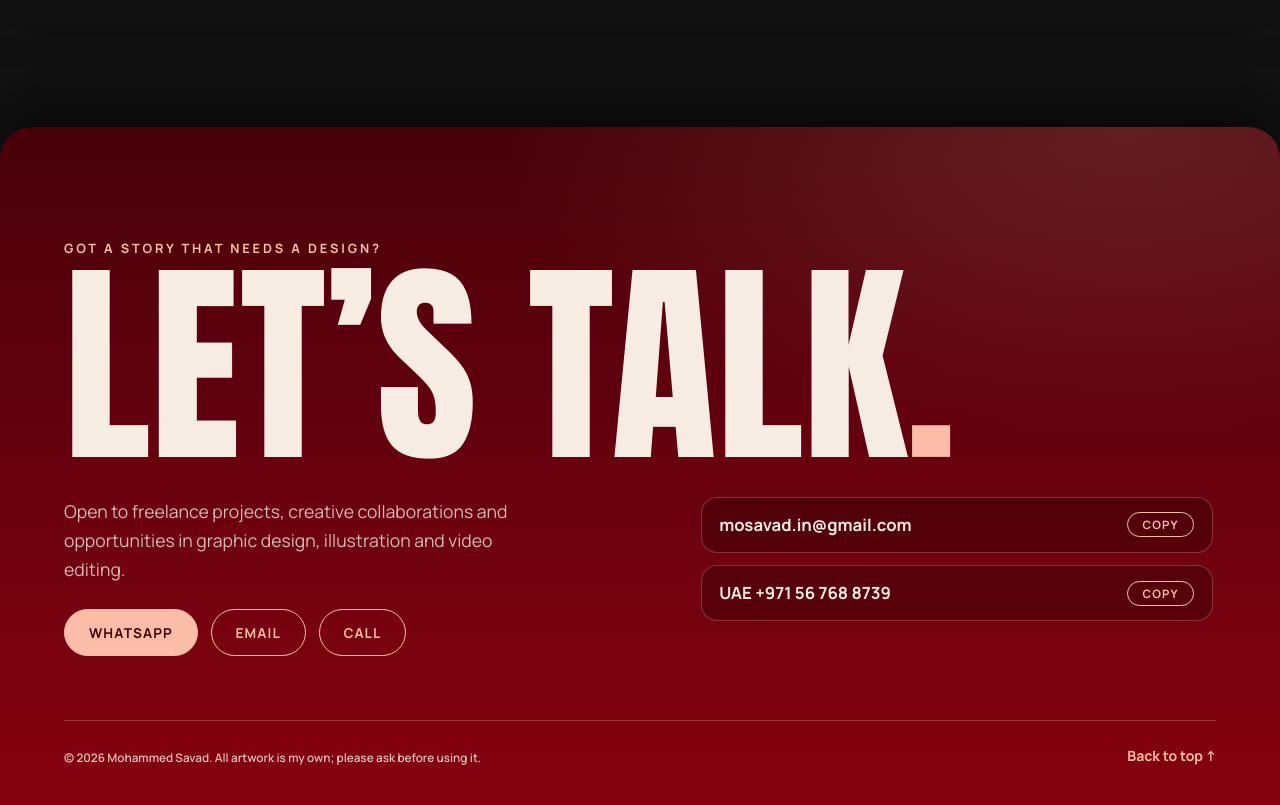
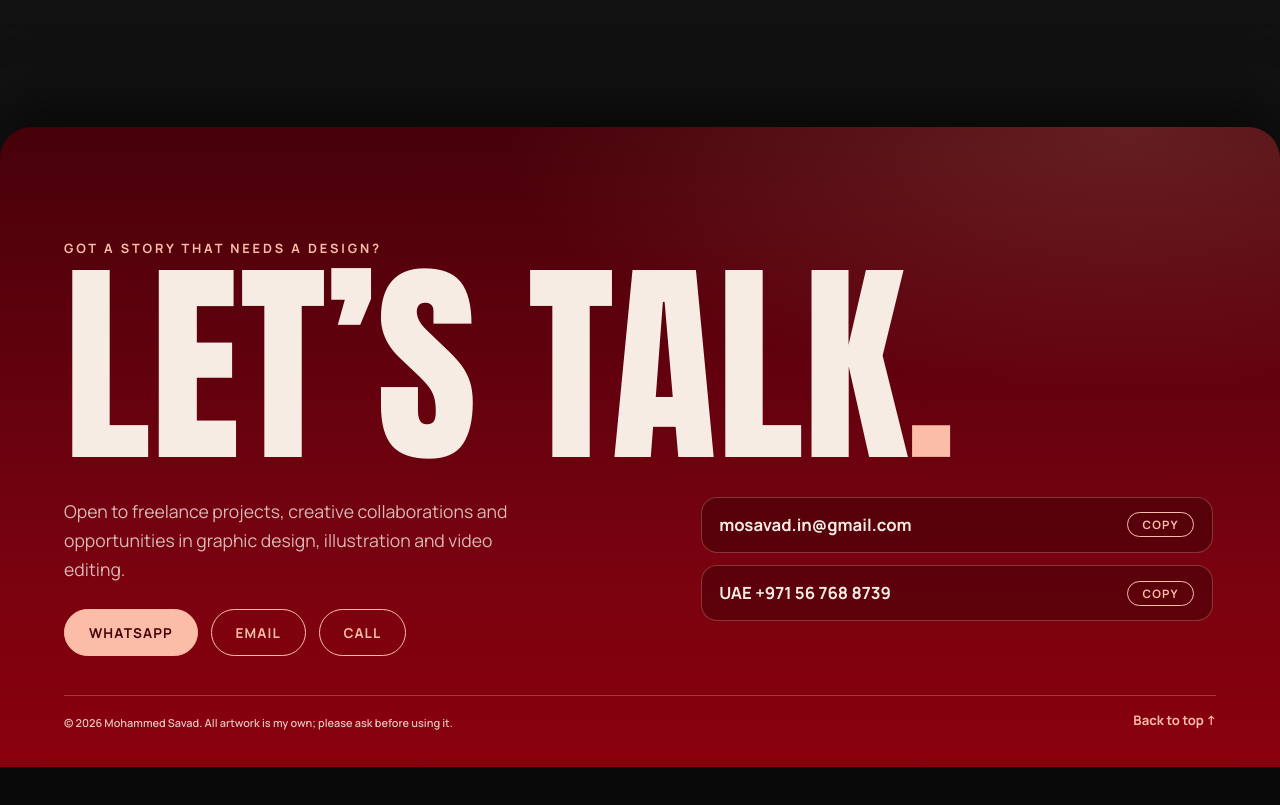
Before and after one commit to mosavad/Savad, a plain HTML site: page index.html in a window 1280 px wide. Shown: the part 7640-8445 px from the top of the page. After the commit the page ends 8407 px from the top, so only its background shows below. Drawn offline with Linux system fonts and the light colour scheme.

Commit message:
Add files via upload

```diff
--- a/index.html
+++ b/index.html
@@ -111,7 +111,7 @@ h2{font-size:clamp(2.6rem,8vw,6.5rem);line-height:.95}h2 i,h1 i,.nav__brand i,.e
 .toggle svg{width:1em;height:1em;transition:transform .2s}.toggle[aria-expanded=true] svg{transform:rotate(180deg)}
 .poem-desc{margin-top:1.3rem;color:var(--mute);font-size:.98rem}.poem-desc .meta{color:var(--red);font:700 .72rem var(--body);letter-spacing:.18em;text-transform:uppercase;margin-bottom:.3rem}
 /* contact */
-.sheet>.end{--pb:#6a0110;color:var(--cream);border-top:0;background:radial-gradient(70% 60% at 88% 0%,rgba(251,189,168,.16),transparent 70%),linear-gradient(180deg,#470109 0%,#62010e 38%,#7a020f 70%,#8a000d 100%)}
+.sheet>.end{--pb:#6a0110;color:var(--cream);border-top:0;padding-bottom:clamp(1.4rem,3.5vw,2.2rem);background:radial-gradient(70% 60% at 88% 0%,rgba(251,189,168,.16),transparent 70%),linear-gradient(180deg,#470109 0%,#62010e 38%,#7a020f 70%,#8a000d 100%)}
 .end>*{position:relative;z-index:1}
 .end{text-align:left}.end .kicker{color:#fbbda8}
 .end__big{font:400 clamp(4rem,17vw,16rem)/.85 var(--disp);text-transform:uppercase;margin-bottom:2.4rem;color:var(--cream)}.end__big i{color:#fbbda8;font-style:normal}
@@ -125,7 +125,7 @@ h2{font-size:clamp(2.6rem,8vw,6.5rem);line-height:.95}h2 i,h1 i,.nav__brand i,.e
 .end__copy li{display:flex;justify-content:space-between;align-items:center;gap:1rem;padding:.85rem 1.1rem;border:1px solid rgba(251,189,168,.28);background:rgba(30,0,4,.32);border-radius:1rem;font-weight:700}
 .end__copy a{text-decoration:none;overflow-wrap:anywhere}.end__copy a:hover{color:#fbbda8}
 .end__copy button{border:1.5px solid #fbbda8;color:#fbbda8;background:none;border-radius:999px;padding:.25rem .9rem;font:700 .72rem var(--body);letter-spacing:.1em;text-transform:uppercase;cursor:pointer;flex:none}.end__copy button:hover{background:#fbbda8;color:#470109}
-.end>.end__base{display:flex;justify-content:space-between;align-items:flex-end;flex-wrap:wrap;gap:.6rem 1rem;margin-top:clamp(2.6rem,6vw,4rem);padding-top:1.4rem;border-top:1px solid rgba(251,189,168,.28);font-size:.88rem;font-weight:600;color:rgba(246,236,228,.82)}
+.end>.end__base{display:flex;justify-content:space-between;align-items:flex-end;flex-wrap:wrap;gap:.3rem 1rem;margin-top:clamp(1.6rem,3.5vw,2.4rem);padding-top:.9rem;border-top:1px solid rgba(251,189,168,.28);font-size:.82rem;font-weight:600;color:rgba(246,236,228,.82)}
 .end__base a{color:#fbbda8;font-weight:700;text-decoration:none}.end__base a:hover{color:#fff}
 /* player */
 .player{border:0;padding:0;background:transparent;color:var(--cream);max-width:none;max-height:none}
```
